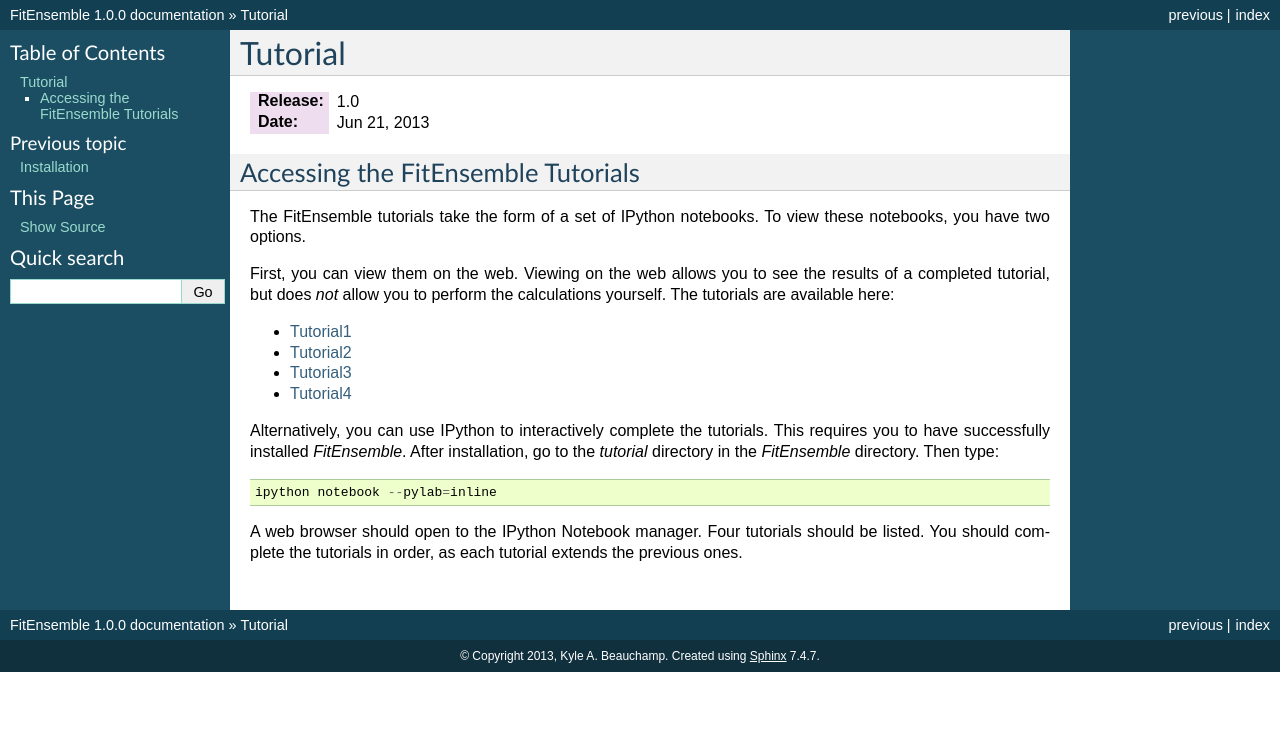
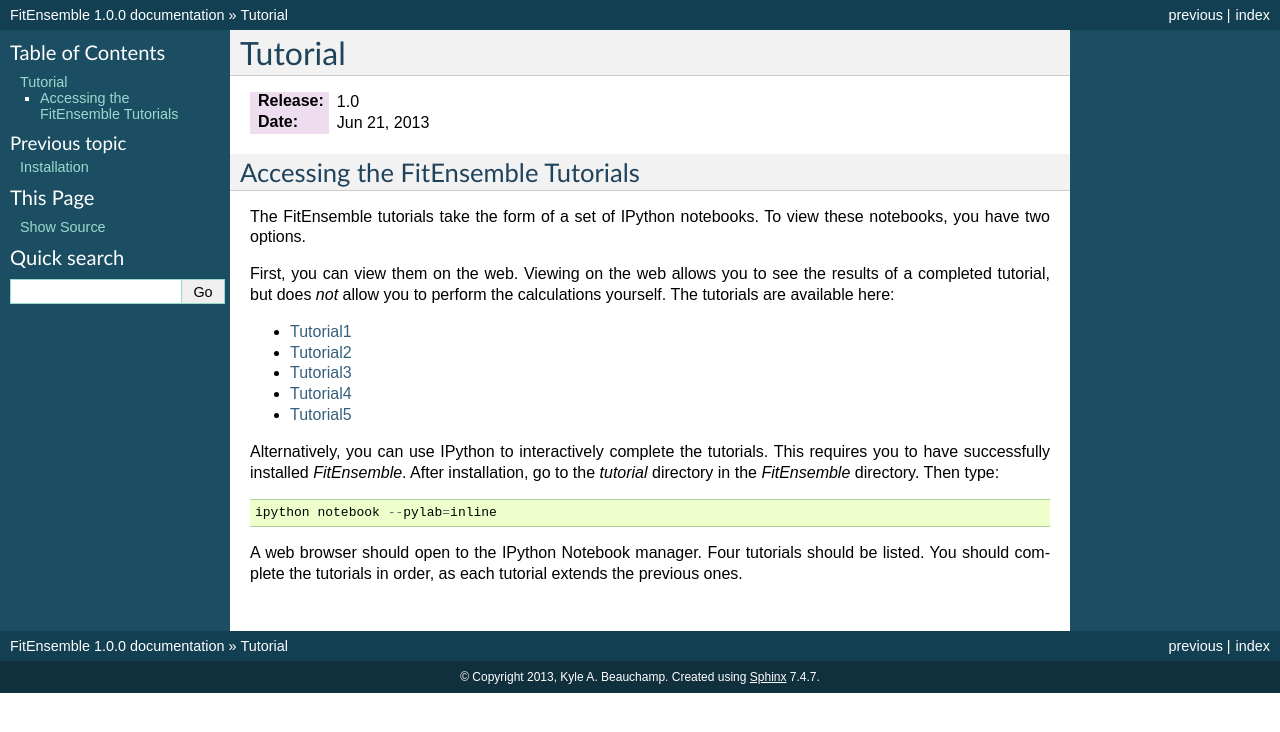
Before and after one commit to kyleabeauchamp/FitEnsemble, a Sphinx documentation site: the page built from docs/source/tutorial.rst, in a window 1280 px wide. Shown: the top 732 px of the page. Built offline with Sphinx 7.4.7, drawn with Linux system fonts in a browser that asks for light colours; formulas are drawn with MathJax 3.

Commit message:
Updated docs to include Pandas tutorial

```diff
--- a/docs/source/tutorial.rst
+++ b/docs/source/tutorial.rst
@@ -21,6 +21,7 @@
 * Tutorial2_
 * Tutorial3_
 * Tutorial4_
+* Tutorial5_
 
 Alternatively, you can use IPython to interactively complete the tutorials.
 This requires you to have successfully installed `FitEnsemble`.  After installation,
@@ -35,3 +36,4 @@
 .. _Tutorial2: http://nbviewer.ipython.org/urls/raw.github.com/kyleabeauchamp/FitEnsemble/master/tutorial/Tutorial2.ipynb
 .. _Tutorial3: http://nbviewer.ipython.org/urls/raw.github.com/kyleabeauchamp/FitEnsemble/master/tutorial/Tutorial3.ipynb
 .. _Tutorial4: http://nbviewer.ipython.org/urls/raw.github.com/kyleabeauchamp/FitEnsemble/master/tutorial/Tutorial4.ipynb
+.. _Tutorial5: http://nbviewer.ipython.org/urls/raw.github.com/kyleabeauchamp/FitEnsemble/master/tutorial/Tutorial4.ipynb
```
